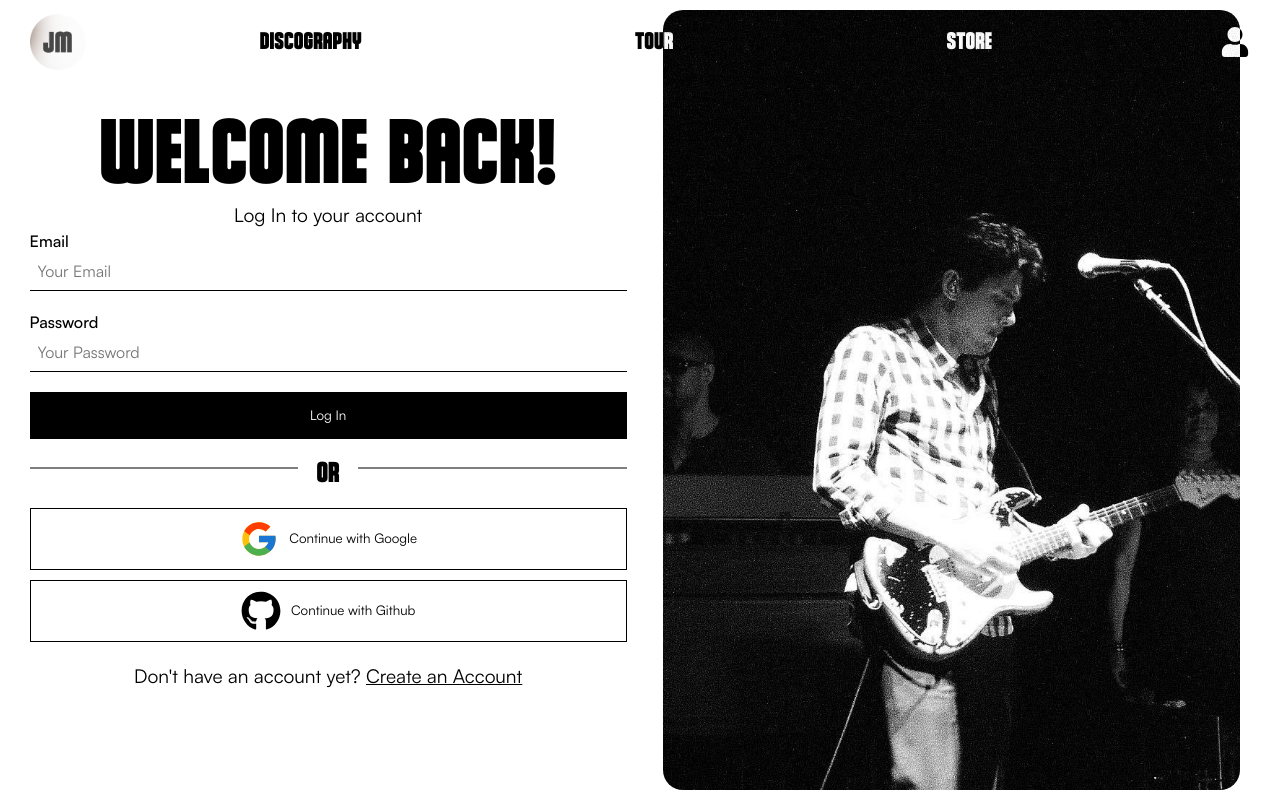
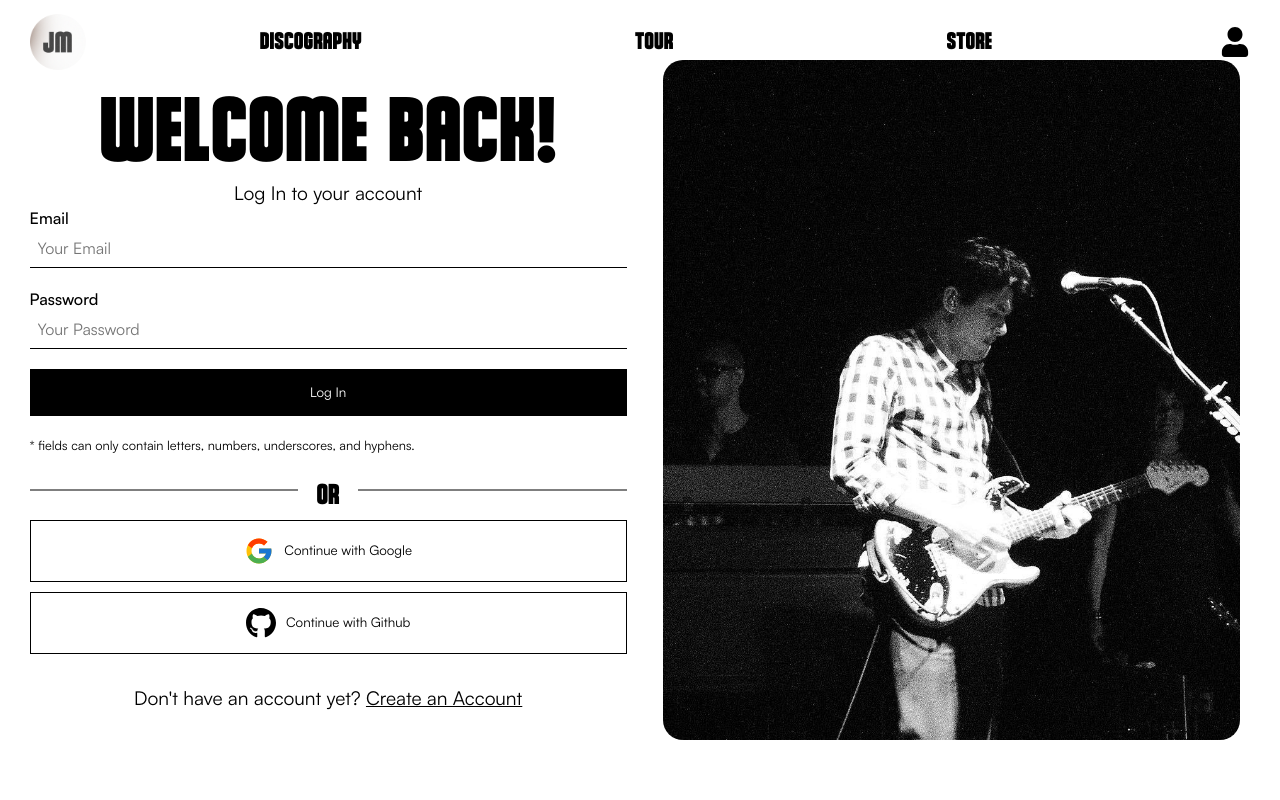
Before and after one commit to RaphaelCabigas/JohnMayerUnofficial, a Next.js app: page /login in a window 1280 px wide. Shown: the top 800 px of the page. Built offline with nearby package versions, Linux system fonts and the light colour scheme; no server answers.

Commit message:
add regex validations

```diff
--- a/src/app/login/login.jsx
+++ b/src/app/login/login.jsx
@@ -16,6 +16,11 @@ export default function LogIn() {
   const [isGoogleLoading, setIsGoogleLoading] = useState(false);
   const [isGithubLoading, setIsGithubLoading] = useState(false);
   const [error, setError] = useState("");
+  const [emailError, setEmailError] = useState("");
+  const [passwordError, setPasswordError] = useState("");
+  // Characters be min 5 to max 40 characters only allowing letters upper and lower cases, hyphens, underscores and numbers
+  const emailValidation = /^[a-zA-Z0-9_-]{5,40}@jm\.unofficial$/;
+  const passwordValidation = /^[a-zA-Z0-9_-]{5,40}$/;
 
   const handleSubmit = async (e) => {
     // prevent the default form submission behavior
@@ -28,10 +33,28 @@ export default function LogIn() {
     setIsLoading(true);
     setError("");
 
+    let errorFields = false;
+
     // Check if all fields are filled out then display error message
     if (!email || !password) {
+      setError("All fields are required.");
+      errorFields = true;
+    }
+
+    if (!emailValidation.test(email)) {
+      setEmailError(
+        "Please enter a valid email address that ends with @jm.unofficial."
+      );
+      errorFields = true;
+    }
+
+    if (!passwordValidation.test(password)) {
+      setPasswordError("Password must be between 5 and 40 characters long");
+      errorFields = true;
+    }
+
+    if (errorFields) {
       setIsLoading(false);
-      setError("All fields are required.");
       return;
     }
 
@@ -76,7 +99,7 @@ export default function LogIn() {
     <section className={S.form_container}>
       <form onSubmit={handleSubmit} autoComplete="off" className={S.form_form}>
         <h1>Welcome Back!</h1>
-        <p>Log In to your account</p>
+        <p className={S.form_heading_2}>Log In to your account</p>
         <div className={S.form_content}>
           <div className={S.form_fields}>
             <div>
@@ -107,7 +130,23 @@ export default function LogIn() {
             >
               {isLoading ? "Logging in Account..." : "Log In"}
             </button>
-            {error && <p className={S.form_error}>{error}</p>}
+            <ul className={S.form_errors}>
+              <li>
+                <p className={S.form_message}>
+                  * fields can only contain letters, numbers, underscores, and
+                  hyphens.
+                </p>
+              </li>
+              <li>{error && <p className={S.form_error}>{error}</p>} </li>
+              <li>
+                {emailError && <p className={S.form_error}>{emailError}</p>}
+              </li>
+              <li>
+                {passwordError && (
+                  <p className={S.form_error}>{passwordError}</p>
+                )}
+              </li>
+            </ul>
           </div>
           <h2>OR</h2>
           <div>
@@ -136,7 +175,7 @@ export default function LogIn() {
               </button>
             </div>
           </div>
-          <p>
+          <p className={S.link}>
             <span>Don't have an account yet? </span>
             <Link href="/register" className={S.form_link}>
               Create an Account
--- a/styles/account.module.scss
+++ b/styles/account.module.scss
@@ -1,6 +1,7 @@
 @use "mixins" as *;
 
 .form_container {
+  padding-block: 50px;
   display: grid;
   /* @link https://utopia.fyi/clamp/calculator?a=320,1440,16—56 */
   gap: clamp(1rem, 0.8571rem + 1.0143vw, 3.5rem);
@@ -16,11 +17,9 @@
   flex-direction: column;
   justify-content: center;
   h1,
-  h2,
-  p {
+  h2 {
     text-align: center;
   }
-
   h2 {
     font-size: 1.8rem;
     position: relative;
@@ -72,8 +71,31 @@
   }
 }
 
+.form_heading_2,
+.link {
+  text-align: center;
+}
+
+.link {
+  margin-top: 20px;
+}
+
+.form_message {
+  font-size: 0.8rem;
+}
+
+.form_errors {
+  display: flex;
+  flex-direction: column;
+  gap: 5px;
+}
+
+.form_error {
+  font-size: 0.8rem;
+  color: rgb(255, 0, 0);
+}
+
 .form_link {
-  margin-top: 20px;
   display: inline;
   text-decoration: underline;
   font-family: "Satoshi", sans-serif;
@@ -85,18 +107,15 @@
 }
 
 .form_content {
+  position: relative;
   display: grid;
-  gap: 20px;
+  gap: 10px;
 }
 
 .form_button {
   padding: 15px;
   color: white;
   background-color: black;
-}
-
-.form_error {
-  color: rgb(255, 0, 0);
 }
 
 .form_options {
@@ -109,6 +128,9 @@
     justify-content: center;
     align-items: center;
     gap: 10px;
+    svg {
+      width: 30px;
+    }
     &:disabled {
       color: black;
     }
```
Also changed, not shown: src/app/register/register.jsx (+52 -5 lines), 1 other file (tests, documents, lock files or other folders).
